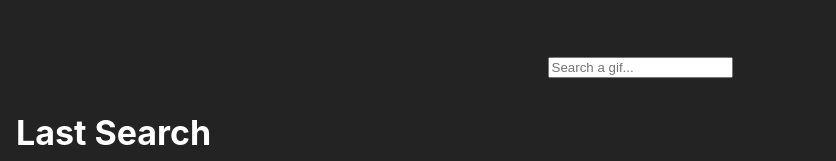
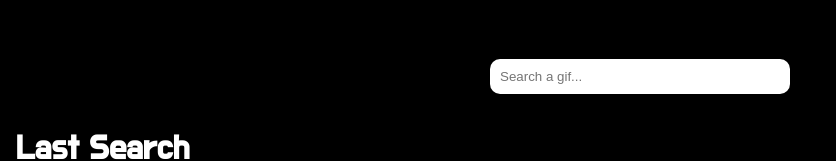
Before and after one commit to rhodlib/gifs-app, a React (Create React App) app: page / in a window 1280 px wide. Shown: the part 143-304 px from the top of the page, without its empty margins (0-836 px from the left). Built offline with nearby package versions, Linux system fonts and the light colour scheme; no server answers.

Commit message:
react memo added

```diff
--- a/src/App.css
+++ b/src/App.css
@@ -3,7 +3,7 @@
 }
 
 .app-content {
-    background-color: #232323;
+    background-color: #000;
     min-height: 100vh;
     display: flex;
     flex-direction: column;
@@ -22,3 +22,10 @@
     font-size: 34px;
     align-self: start;
 }
+
+.input-form {
+    padding: 10px;
+    border-radius: 10px;
+    width: 280px;
+    border: none;
+}
--- a/src/components/Gif/index.js
+++ b/src/components/Gif/index.js
@@ -11,4 +11,6 @@ export const Gif = ({ title, id, url }) => {
     );
 };
 
-export default Gif;
+export default React.memo(Gif, (prevProps, nextProps) => {
+    return prevProps.id === nextProps.id;
+});
--- /dev/null
+++ b/src/components/SearchForm/index.js
@@ -0,0 +1,28 @@
+import React, { useState } from "react";
+
+export const SearchForm = ({ onSubmit }) => {
+    const [keyword, setKeyword] = useState("");
+
+    const handleChange = event => {
+        setKeyword(event.target.value);
+    };
+
+    const handleSubmit = event => {
+        event.preventDefault();
+        onSubmit({ keyword });
+    };
+
+    return (
+        <form onSubmit={handleSubmit}>
+            <input
+                className="input-form"
+                placeholder="Search a gif..."
+                onChange={handleChange}
+                type="text"
+                value={keyword}
+            />
+        </form>
+    );
+};
+
+export default React.memo(SearchForm);
--- a/src/index.css
+++ b/src/index.css
@@ -1,13 +1,13 @@
+@import url("https://fonts.googleapis.com/css2?family=Do+Hyeon&display=swap");
+
 body {
-  margin: 0;
-  font-family: -apple-system, BlinkMacSystemFont, 'Segoe UI', 'Roboto', 'Oxygen',
-    'Ubuntu', 'Cantarell', 'Fira Sans', 'Droid Sans', 'Helvetica Neue',
-    sans-serif;
-  -webkit-font-smoothing: antialiased;
-  -moz-osx-font-smoothing: grayscale;
+    margin: 0;
+    font-family: "Do Hyeon", sans-serif;
+    -webkit-font-smoothing: antialiased;
+    -moz-osx-font-smoothing: grayscale;
 }
 
 code {
-  font-family: source-code-pro, Menlo, Monaco, Consolas, 'Courier New',
-    monospace;
+    font-family: source-code-pro, Menlo, Monaco, Consolas, "Courier New",
+        monospace;
 }
--- a/src/pages/Home/index.js
+++ b/src/pages/Home/index.js
@@ -1,33 +1,24 @@
-import React, { useState } from "react";
+import React, { useCallback } from "react";
 import { useLocation } from "wouter";
 import { useGifs } from "hooks/useGifs";
 import ListOfGifs from "components/ListOfGifs";
+import SearchForm from "components/SearchForm";
 import TrendingSearches from "components/TrendingSearches";
 
 export const Home = () => {
-    const [keyword, setKeyword] = useState("");
     const [path, pushLocation] = useLocation();
     const { gifs } = useGifs();
 
-    const handleChange = event => {
-        setKeyword(event.target.value);
-    };
-
-    const handleSubmit = event => {
-        event.preventDefault();
-        pushLocation(`/search/${keyword}`);
-    };
+    const handleSubmit = useCallback(
+        ({ keyword }) => {
+            pushLocation(`/search/${keyword}`);
+        },
+        [pushLocation]
+    );
 
     return (
         <>
-            <form onSubmit={handleSubmit}>
-                <input
-                    placeholder="Search a gif..."
-                    onChange={handleChange}
-                    type="text"
-                    value={keyword}
-                />
-            </form>
+            <SearchForm onSubmit={handleSubmit} />
             <h3 className="app-title">Last Search</h3>
             <ListOfGifs gifs={gifs} />
             <TrendingSearches />
```
